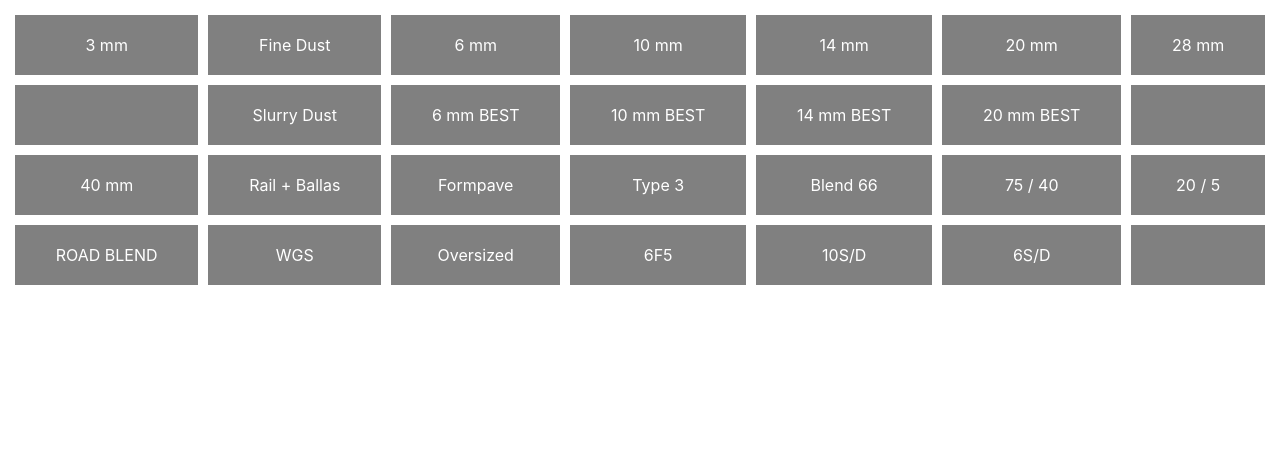
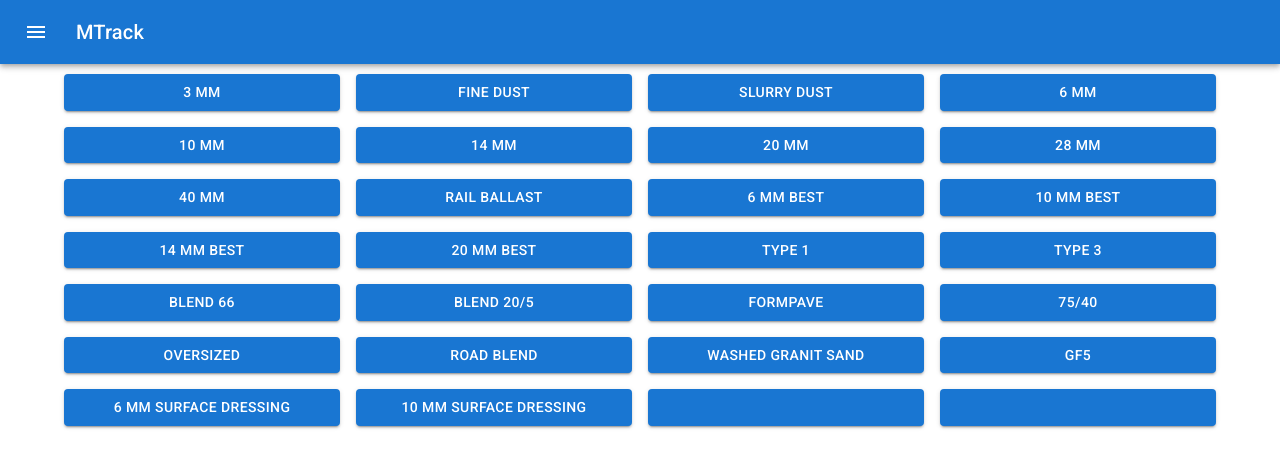
Before and after one commit to tvolkovickas/mtrack-web, a React (Create React App) app: page / in a window 1280 px wide. Shown: the top 468 px of the page. Built offline with nearby package versions, Linux system fonts and the light colour scheme.

Commit message:
update app to match android

```diff
--- a/package.json
+++ b/package.json
@@ -3,6 +3,11 @@
   "version": "0.1.0",
   "private": true,
   "dependencies": {
+    "@emotion/react": "^11.11.1",
+    "@emotion/styled": "^11.11.0",
+    "@fontsource/roboto": "^5.0.8",
+    "@mui/icons-material": "^5.14.16",
+    "@mui/material": "^5.14.17",
     "@testing-library/jest-dom": "^5.17.0",
     "@testing-library/react": "^13.4.0",
     "@testing-library/user-event": "^13.5.0",
--- a/src/App.js
+++ b/src/App.js
@@ -1,50 +1,81 @@
 import React, { useState, useEffect } from "react";
-import cn from "classnames";
+import CssBaseline from "@mui/material/CssBaseline";
+import {
+  Unstable_Grid2 as Grid,
+  Container,
+  Button,
+  AppBar,
+  Toolbar,
+  IconButton,
+  Box,
+  Typography,
+} from "@mui/material";
+import MenuIcon from "@mui/icons-material/Menu";
+
+import "@fontsource/roboto/300.css";
+import "@fontsource/roboto/400.css";
+import "@fontsource/roboto/500.css";
+import "@fontsource/roboto/700.css";
 
 import styles from "./style.module.css";
 
 const Mtrack = () => {
   const [selectedItem, setSelectedItem] = useState(null);
+  const [destination, setDestination] = useState(null);
   const [counter, setCounter] = useState(null);
-  const displayItems = [
+  const items = [
     "3 mm",
-    "Fine Dust",
+    "FINE DUST",
+    "SLURRY DUST",
     "6 mm",
     "10 mm",
     "14 mm",
     "20 mm",
     "28 mm",
-    "",
-    "Slurry Dust",
+    "40 mm",
+    "RAIL BALLAST",
     "6 mm BEST",
     "10 mm BEST",
     "14 mm BEST",
     "20 mm BEST",
+    "TYPE 1",
+    "TYPE 3",
+    "BLEND 66",
+    "BLEND 20/5",
+    "FORMPAVE",
+    "75/40",
+    "OVERSIZED",
+    "ROAD BLEND",
+    "WASHED GRANIT SAND",
+    "GF5",
+    "6 mm SURFACE DRESSING",
+    "10 mm SURFACE DRESSING",
     "",
-    "40 mm",
-    "Rail + Ballas",
-    "Formpave",
-    "Type 3",
-    "Blend 66",
-    "75 / 40",
-    "20 / 5",
-    "ROAD BLEND",
-    "WGS",
-    "Oversized",
-    "6F5",
-    "10S/D",
-    "6S/D",
     "",
   ];
+
+  const destinationItems = [
+    "STOCK",
+    "BENNY",
+    "WASHPLANT",
+    "ST HEAVENS",
+    "EXTENSION",
+    "OTHER",
+  ];
+
   const stopCounter = () => {
     setCounter(null);
     setSelectedItem(null);
+    setDestination(null);
+  };
+  const startCounter = (destination) => {
+    setDestination(destination);
+    setCounter(0);
   };
   const selectItem = (item) => {
     if (item === "") {
       return;
     }
-    setCounter(0);
     setSelectedItem(item);
   };
 
@@ -60,47 +91,128 @@ const Mtrack = () => {
     };
   }, [counter]);
   return (
-    <div>
-      {selectedItem && (
-        <div className={styles.on} onClick={stopCounter}>
+    <Box>
+      <CssBaseline />
+      <AppBar position="static">
+        <Toolbar>
+          <IconButton
+            size="large"
+            edge="start"
+            color="inherit"
+            aria-label="menu"
+            sx={{ mr: 2 }}
+          >
+            <MenuIcon />
+          </IconButton>
+          <Typography variant="h6" component="div" sx={{ flexGrow: 1 }}>
+            MTrack
+          </Typography>
+        </Toolbar>
+      </AppBar>
+      <Container sx={{ marginTop: "10px" }}>
+        {!selectedItem && (
+          <Grid container spacing={2} disableEqualOverflow columns={8}>
+            {items.map((item, index) => (
+              <Grid xs={4} sm={2} key={index}>
+                <Button
+                  fullWidth
+                  sx={{ height: "100%" }}
+                  variant="contained"
+                  onClick={() => selectItem(item)}
+                >
+                  {item}
+                </Button>
+              </Grid>
+            ))}
+          </Grid>
+        )}
+        {selectedItem && !destination && (
+          <Grid container spacing={2} disableEqualOverflow columns={3}>
+            <Grid xs={3}>
               <div className={styles.selectedItem}>{selectedItem}</div>
+            </Grid>
+            {destinationItems.map((item, index) => (
+              <Grid xs={1} key={index}>
+                <Button
+                  fullWidth
+                  sx={{ height: "100%" }}
+                  variant="contained"
+                  color="success"
+                  onClick={() => startCounter(item)}
+                >
+                  {item}
+                </Button>
+              </Grid>
+            ))}
+          </Grid>
+        )}
+
+        {selectedItem && destination && (
+          <Button
+            fullWidth
+            variant="contained"
+            onClick={stopCounter}
+            color="success"
+          >
+            <Grid
+              container
+              disableEqualOverflow
+              columns={3}
+              sx={{ width: "100%" }}
+            >
+              <Grid
+                xs={3}
+                lg={1}
+                className={styles.destination}
+                sx={{
+                  borderRight: { lg: "1px solid white" },
+                  borderBottom: { xs: "1px solid white", lg: "none" },
+                }}
+              >
+                {selectedItem}
+              </Grid>
+              <Grid xs={3} lg={1} className={styles.destination}>
+                To
+              </Grid>
+              <Grid
+                xs={3}
+                lg={1}
+                className={styles.destination}
+                sx={{
+                  borderLeft: { lg: "1px solid white" },
+                  borderTop: { xs: "1px solid white", lg: "none" },
+                }}
+              >
+                {destination}
+              </Grid>
+              <Grid xs={3} sx={{ borderTop: "1px solid white" }}>
                 {counter !== null && (
                   <div className={styles.counter}>
-              <span>
+                    <div>
                       {Math.floor((counter % (60 * 60 * 24)) / (60 * 60))
                         .toString()
                         .padStart(2, "0")}
-              </span>
-              <span className={styles.blinker}>:</span>
-              <span>
+                    </div>
+                    <div className={styles.blinker}>:</div>
+                    <div>
                       {Math.floor((counter % (60 * 60)) / 60)
                         .toString()
                         .padStart(2, "0")}
-              </span>
-              <span className={styles.blinker}>:</span>
-              <span>
+                    </div>
+                    <div className={styles.blinker}>:</div>
+                    <div>
                       {Math.floor(counter % 60)
                         .toString()
                         .padStart(2, "0")}
-              </span>
+                    </div>
                   </div>
                 )}
-        </div>
+              </Grid>
+            </Grid>
+          </Button>
         )}
-      {!selectedItem && (
-        <div className={styles.container}>
-          {displayItems.map((item, index) => (
-            <div
-              key={index}
-              className={cn(styles.gridItem)}
-              onClick={() => selectItem(item)}
-            >
-              {item}
-            </div>
-          ))}
-        </div>
-      )}
-    </div>
+      </Container>
+    </Box>
   );
 };
 
--- a/src/style.module.css
+++ b/src/style.module.css
@@ -1,33 +1,16 @@
-.container {
-  display: grid;
-  grid-template-columns: auto auto auto auto auto auto auto;
-  padding: 10px;
-}
-
-.gridItem {
-  margin: 5px;
-  text-align: center;
-  background-color: grey;
-  color: white;
-  display: flex;
-  align-items: center;
-  padding: 5px;
-  justify-content: center;
-  word-break: break-word;
-  padding: 20px 0;
-  font-size: 16px;
-}
-
 .selectedItem {
+  background-color: #1976d2;
   color: white;
   text-align: center;
   font-size: 28px;
   padding: 20px 0;
 }
 
-.on {
-  background-color: green;
-  margin: 20px;
+.destination {
+  display: flex;
+  align-items: center;
+  justify-content: center;
+  font-size: 28px;
 }
 
 .counter {
```
Also changed, not shown: 1 other file (tests, documents, lock files or other folders). Lines whose indentation alone changed are shown as unchanged.
